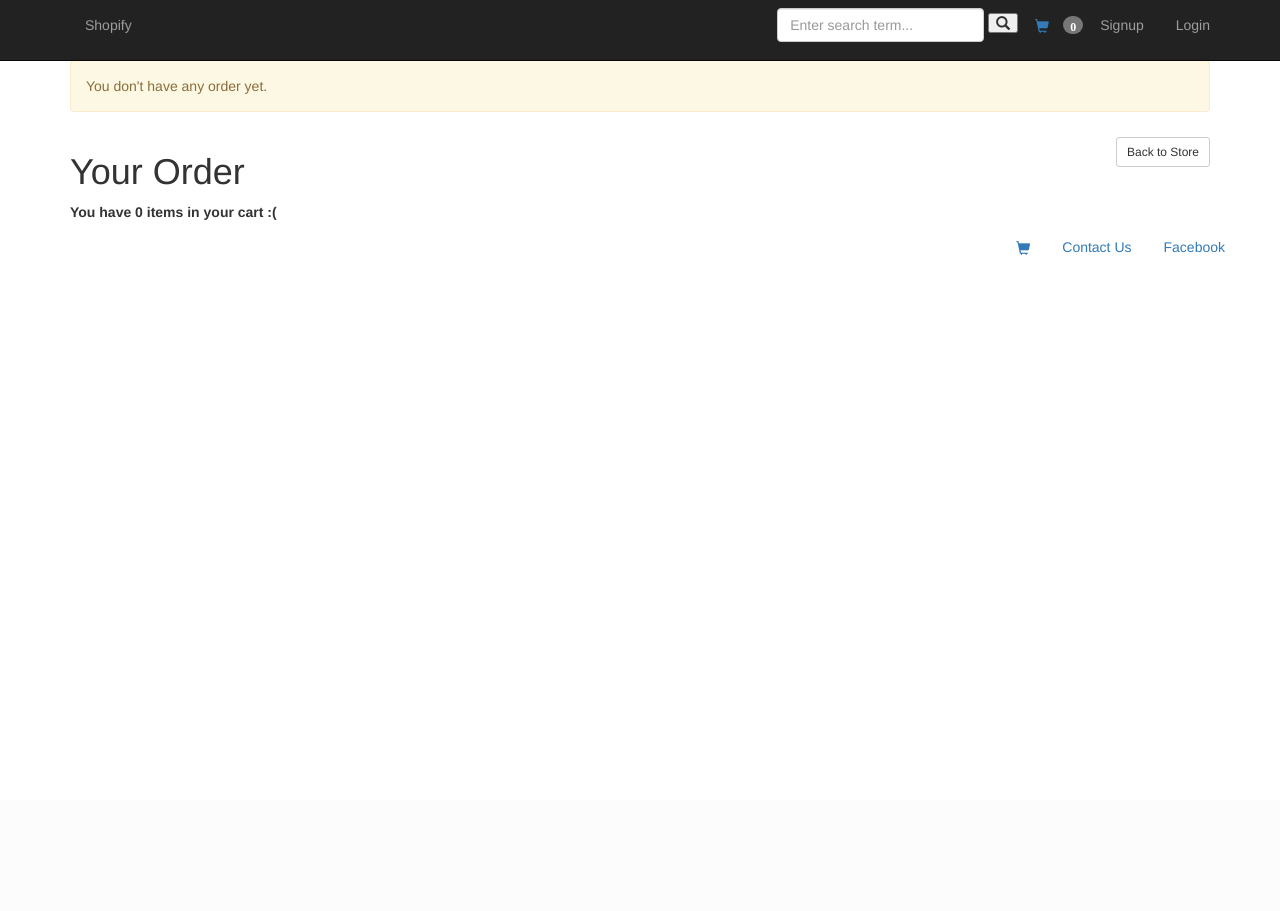
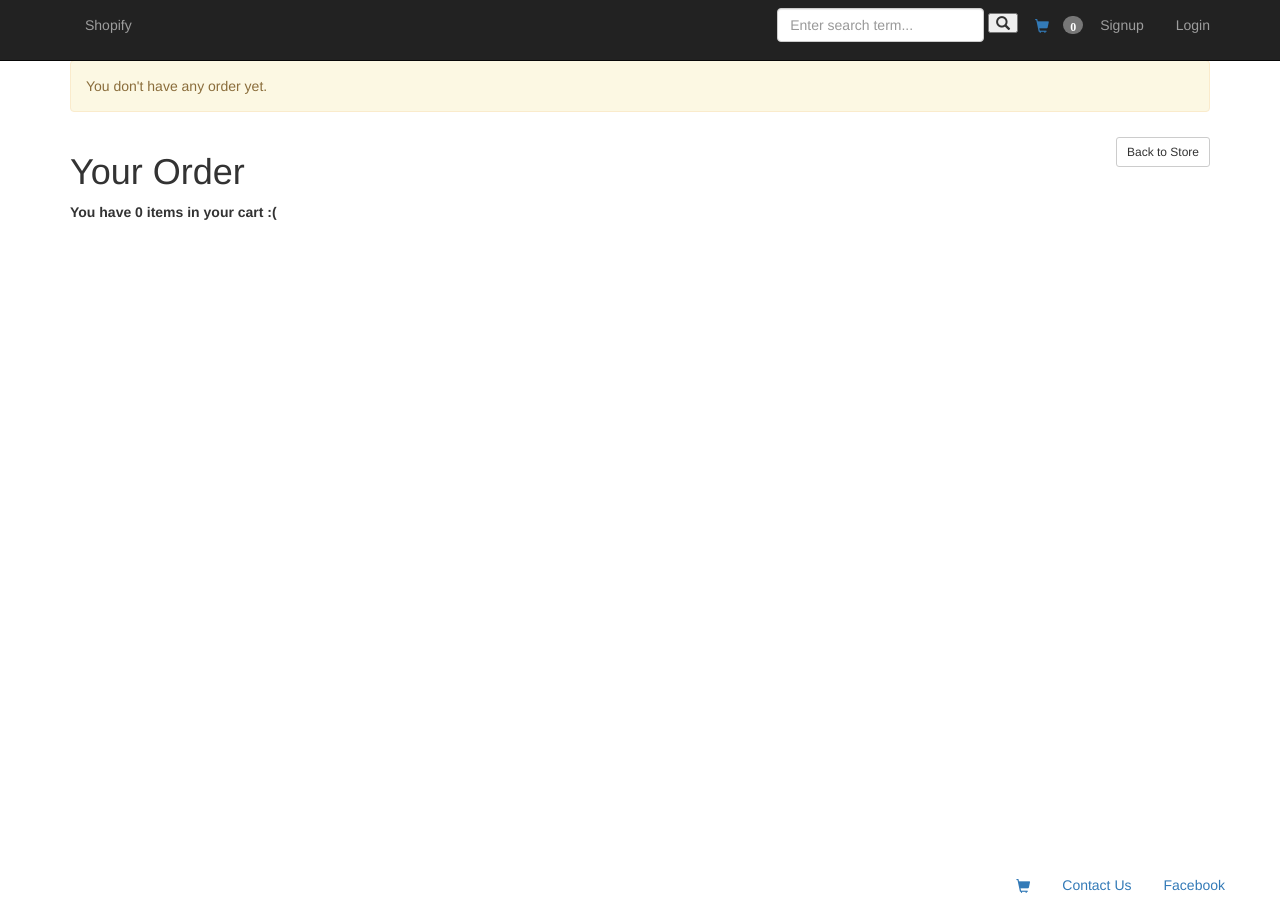
Before and after one commit to Arslan2/demo, a Rails app: page /cart/show in a window 1280 px wide. Before the commit the page ends 255 px from the top, so only its background shows below. Run offline with Rails 7, Linux system fonts and the light colour scheme; style sheets or scripts are compiled from the project's sources; parts of the project's set-up code (start-up, migrations or seed data) failed here and were passed over; some libraries are stand-ins or nearby versions.

Commit message:
Application.html: Footer styled

```diff
--- a/app/assets/stylesheets/application.scss
+++ b/app/assets/stylesheets/application.scss
@@ -56,3 +56,27 @@
 .cart-icon {
   margin-top: 15px;
 }
+
+.order-form {
+  width: 500px;
+}
+
+.error-div {
+  background-color: #DF0101;
+  color: #FDF8F8;
+}
+
+html, body {
+  height: 100%;
+}
+
+.wrap-container {
+  min-height: 100%;
+}
+.footer-div {
+  bottom: 0;
+}
+
+a:hover {
+  text-decoration: none;
+}
--- a/app/views/layouts/_footer.html.erb
+++ b/app/views/layouts/_footer.html.erb
@@ -1,9 +1,9 @@
 <footer role="navigation">
-  <div class="container">
+  <div class="container footer-div">
     <nav>
       <ul class="nav navbar-nav navbar-right nav-pills">
         <li><%= link_to '', cart_show_path, class:"glyphicon glyphicon-shopping-cart" %></li>
-        <li><%= link_to 'Contact Us', "contact" %></li>
+        <li><%= link_to 'Contact Us', "/contact" %></li>
         <li><%= link_to 'Facebook', "https://www.facebook.com/shopify" %></li>
       </ul>
     </nav>
--- a/app/views/layouts/application.html.erb
+++ b/app/views/layouts/application.html.erb
@@ -7,6 +7,7 @@
     <%= csrf_meta_tags %>
     <%= tag :meta, name: "stripe-key", content: STRIPE_PUBLIC_KEY %>
   </head>
+  <div class="wrap-container">
     <body class="container demo-container">
 
       <%= render 'layouts/header' %>
@@ -26,6 +27,7 @@
       <%= yield %>
 
     </body>
+  </div>
 
     <%= render 'layouts/footer' %>
 
```
Lines whose indentation alone changed are shown as unchanged.
